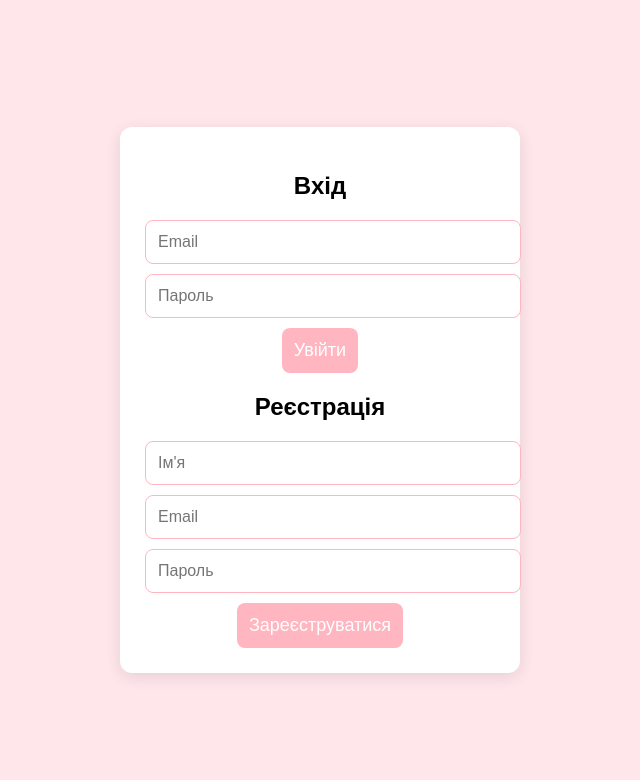
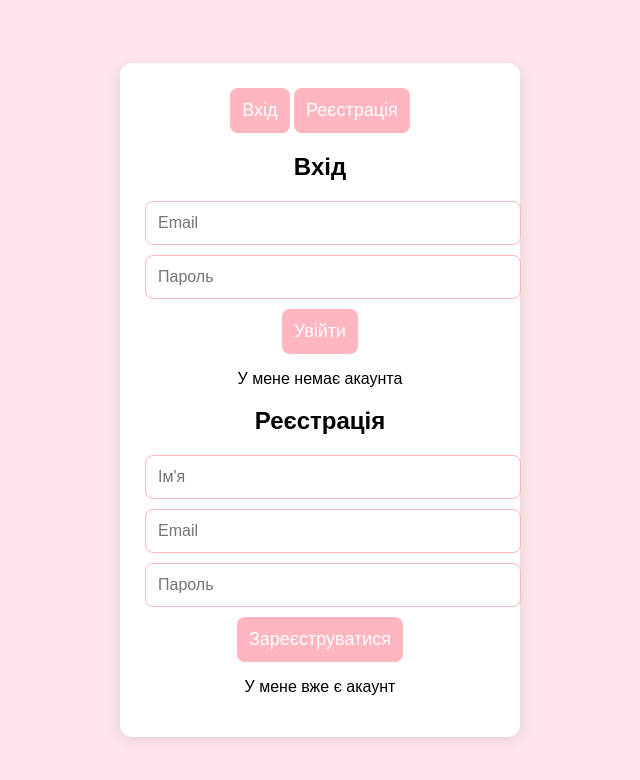
Before and after one commit to popey123123/loveplay, a website: page public/index.html in a window 1280 px wide. Shown: the whole page, without its empty margins (320-960 px from the left). Drawn offline with Linux system fonts and the light colour scheme.

Commit message:
Update index.html

```diff
--- a/public/index.html
+++ b/public/index.html
@@ -7,17 +7,31 @@
     <link rel="stylesheet" href="style.css">
 </head>
 <body>
+
     <div class="container">
+        <div class="tabs">
+            <button class="tab-btn active" onclick="showTab('login')">Вхід</button>
+            <button class="tab-btn" onclick="showTab('register')">Реєстрація</button>
+        </div>
+
+        <!-- Вкладка Вхід -->
+        <div class="tab-content" id="login">
             <h2>Вхід</h2>
             <input type="email" id="loginEmail" placeholder="Email">
             <input type="password" id="loginPassword" placeholder="Пароль">
             <button onclick="login()">Увійти</button>
+            <p class="toggle-text" onclick="showTab('register')">У мене немає акаунта</p>
+        </div>
 
+        <!-- Вкладка Реєстрація -->
+        <div class="tab-content hidden" id="register">
             <h2>Реєстрація</h2>
             <input type="text" id="registerName" placeholder="Ім'я">
             <input type="email" id="registerEmail" placeholder="Email">
             <input type="password" id="registerPassword" placeholder="Пароль">
             <button onclick="register()">Зареєструватися</button>
+            <p class="toggle-text" onclick="showTab('login')">У мене вже є акаунт</p>
+        </div>
     </div>
 
     <script src="script.js"></script>
```
Lines whose indentation alone changed are shown as unchanged.
